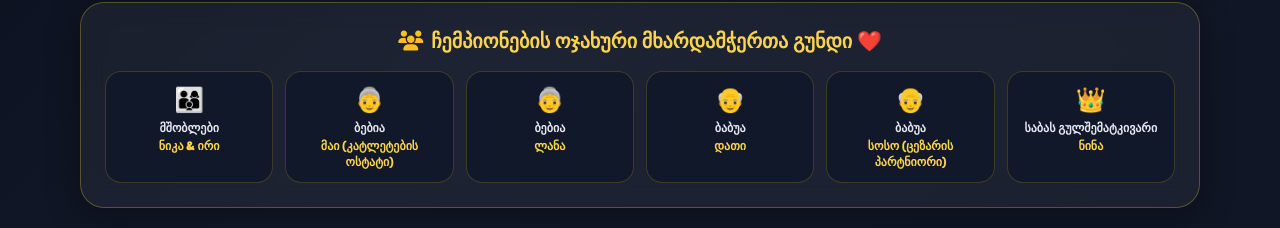
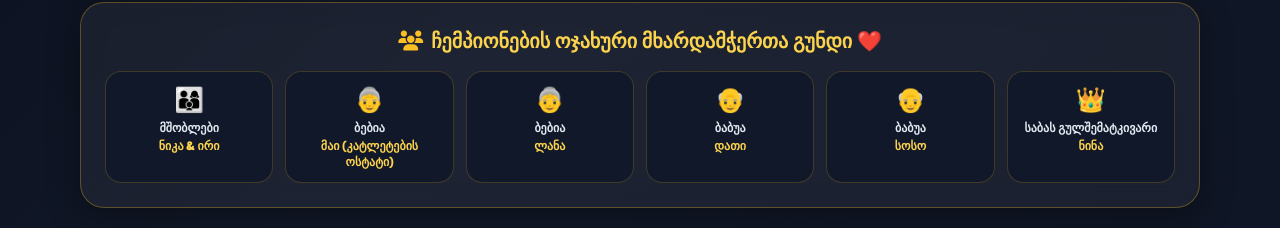
Before and after one commit to toka456/sabaluka9, a plain HTML site: page index.html in a window 1280 px wide. Shown: the part 879-1107 px from the top of the page. Drawn offline with nearby package versions, Linux system fonts and the light colour scheme; a web font is replaced by a local one.

Commit message:
Add files via upload

```diff
--- a/index.html
+++ b/index.html
@@ -275,7 +275,7 @@
                 <div class="p-3 bg-slate-900/80 rounded-2xl border border-amber-400/20">
                     <span class="text-2xl block mb-1">👴</span>
                     <span class="font-bold text-slate-200">ბაბუა</span>
-                    <span class="block text-amber-300 font-extrabold mt-0.5">სოსო (ცეზარის პარტნიორი)</span>
+                    <span class="block text-amber-300 font-extrabold mt-0.5">სოსო</span>
                 </div>
                 <div class="p-3 bg-slate-900/80 rounded-2xl border border-amber-400/20">
                     <span class="text-2xl block mb-1">👑</span>
```
